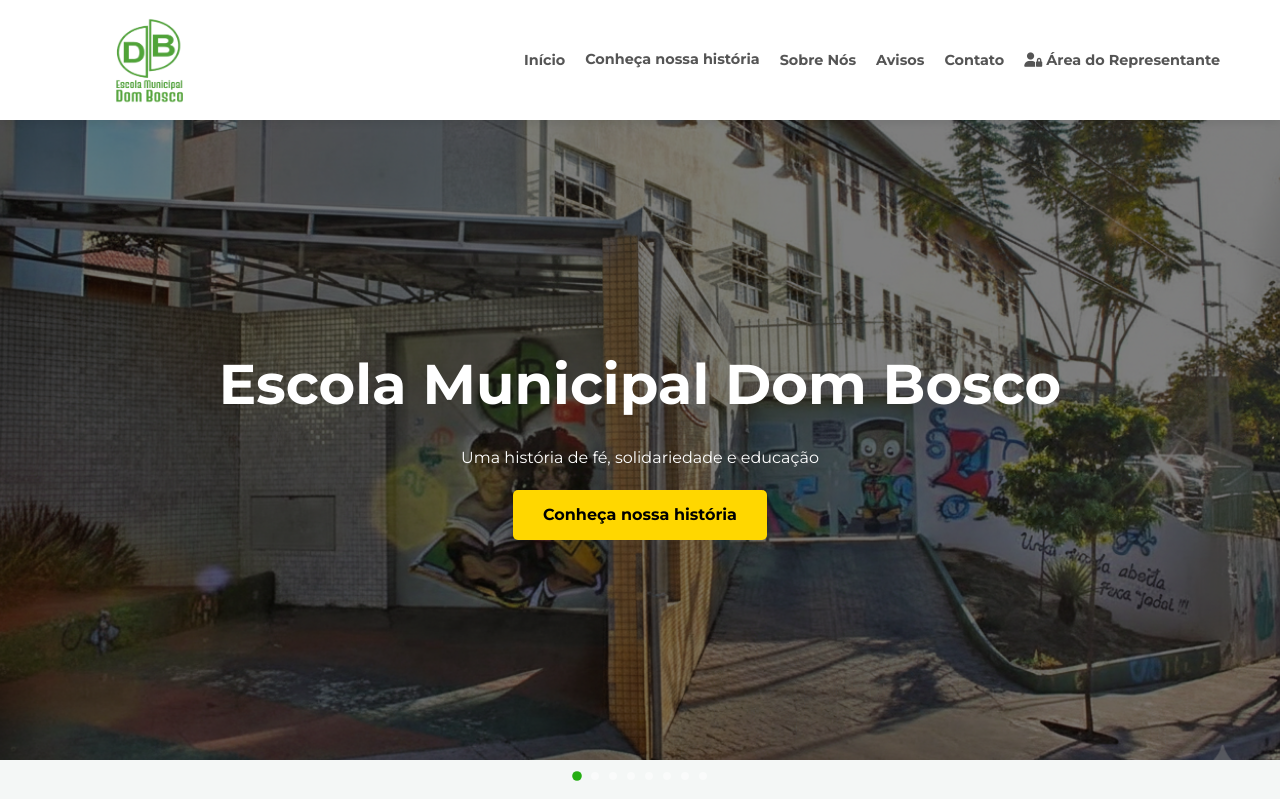
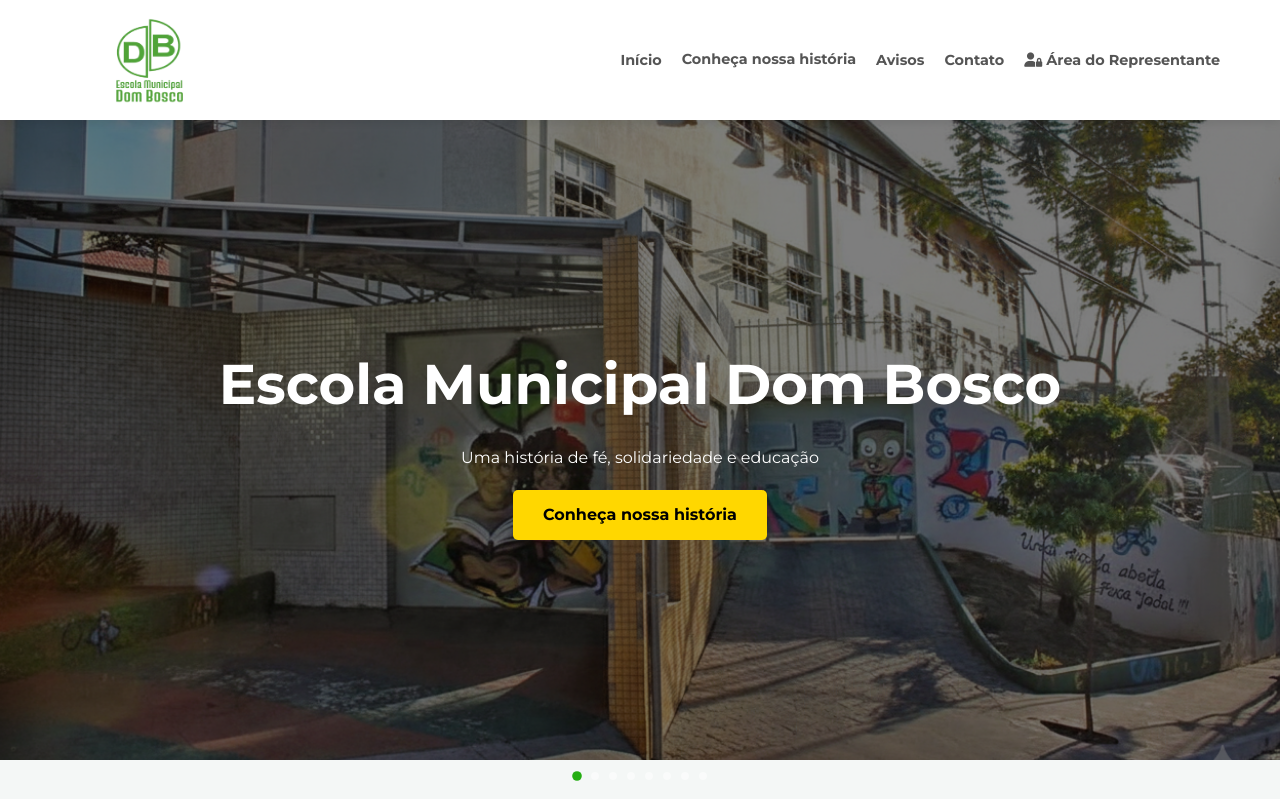
Before and after one commit to DaviBicalhol/testeescolapy, a Flask app: page / in a window 1280 px wide. Shown: the top 799 px of the page. Run offline with Flask 3, Linux system fonts and the light colour scheme.

Commit message:
Removi o sobre nós no NAV

```diff
--- a/templates/index.html
+++ b/templates/index.html
@@ -31,7 +31,6 @@
                 <ul>
                     <li><a href="#inicio">Início</a></li>
                     <a href="{{ url_for('historia') }}">Conheça nossa história</a>
-                    <li><a href="#servicos">Sobre Nós</a></li>
                     <li><a href="#avisos">Avisos</a></li>
                     <li><a href="#contatos">Contato</a></li>
 
```
